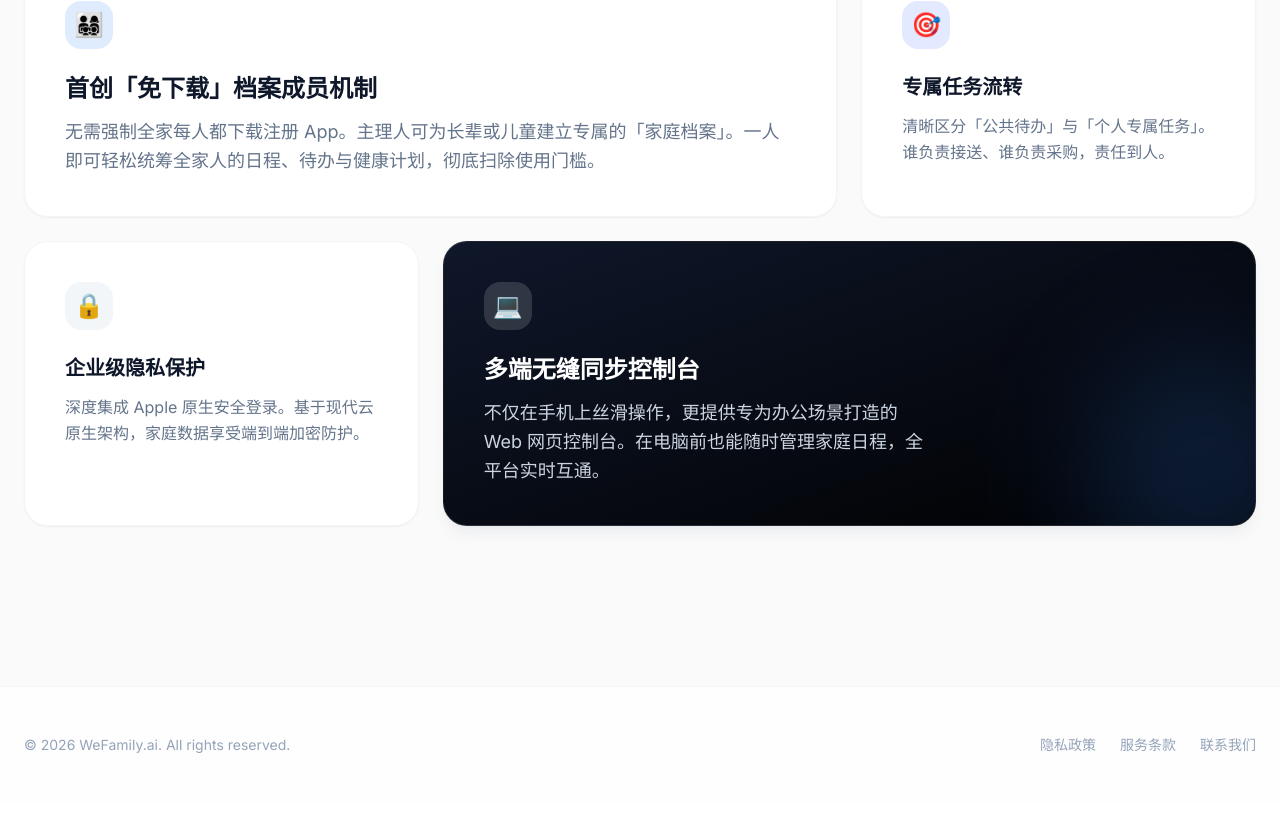
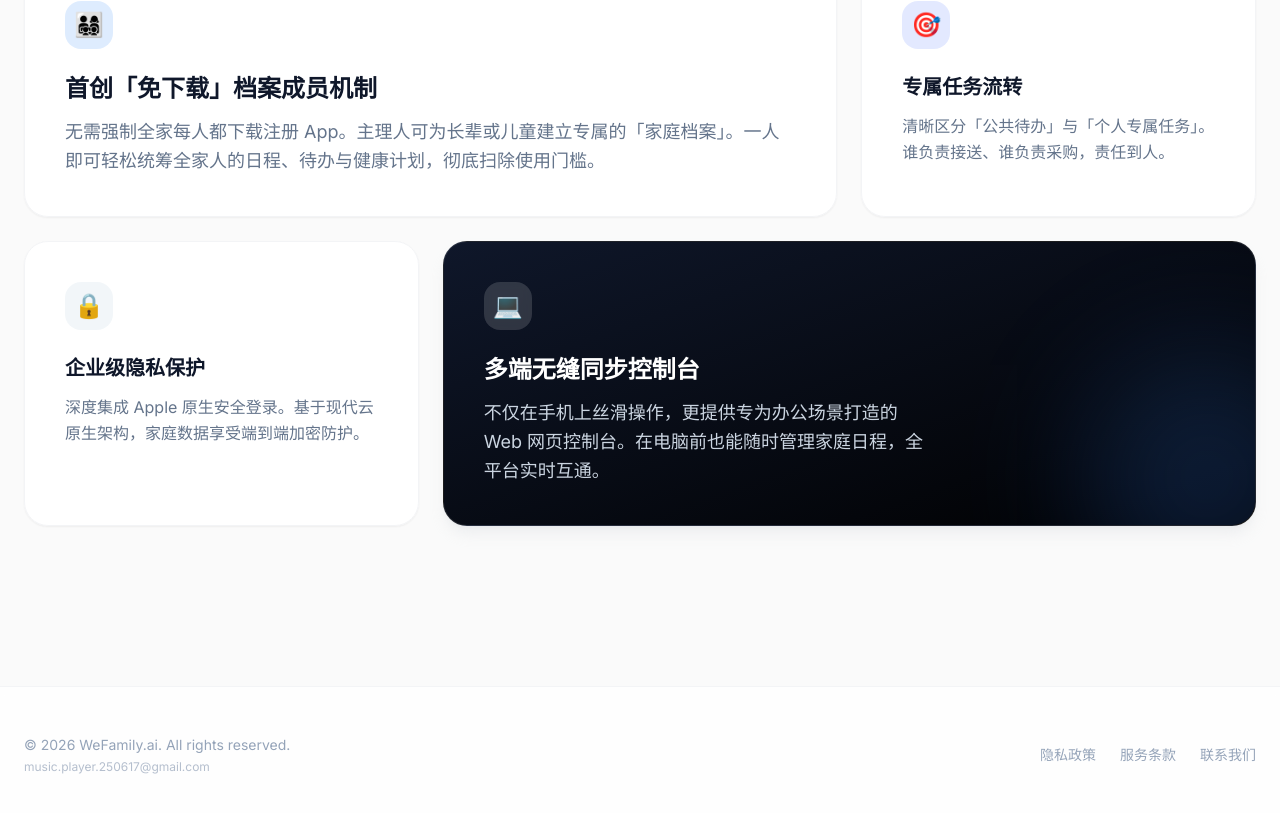
Before and after one commit to dias-smith-rock/wefamily, a Next.js app: page / in a window 1280 px wide. Shown: the part 1414-2227 px from the top of the page. Built offline with nearby package versions, Linux system fonts and the light colour scheme.

Commit message:
增加邮箱地址

```diff
--- a/app/page.tsx
+++ b/app/page.tsx
@@ -144,9 +144,17 @@ export default function Home() {
       {/* 页脚 */}
       <footer className="mt-20 border-t border-gray-100 bg-white/80 py-12 backdrop-blur-sm">
         <div className="mx-auto flex max-w-7xl flex-col items-center justify-between gap-4 px-6 md:flex-row">
-          <p className="text-sm text-slate-400">
-            © 2026 WeFamily.ai. All rights reserved.
-          </p>
+          <div className="flex flex-col items-center gap-1 md:items-start">
+            <p className="text-sm text-slate-400">
+              © 2026 WeFamily.ai. All rights reserved.
+            </p>
+            <a
+              href={`mailto:${CONTACT_EMAIL}`}
+              className="text-xs text-slate-400/70 transition-colors hover:text-slate-500"
+            >
+              {CONTACT_EMAIL}
+            </a>
+          </div>
           <nav className="flex gap-6 text-sm font-medium text-slate-400">
             <Link
               href="/privacy"
```
